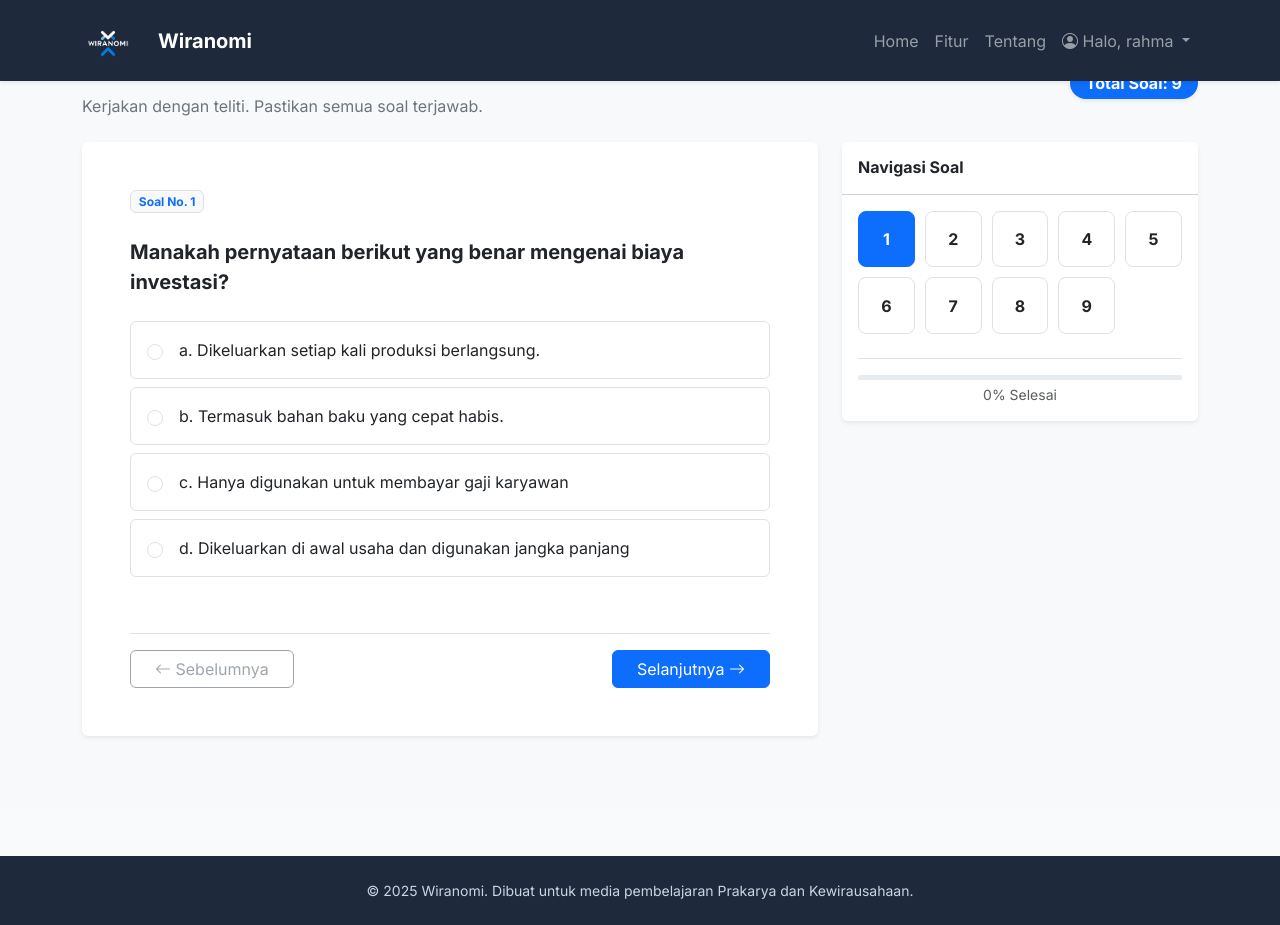
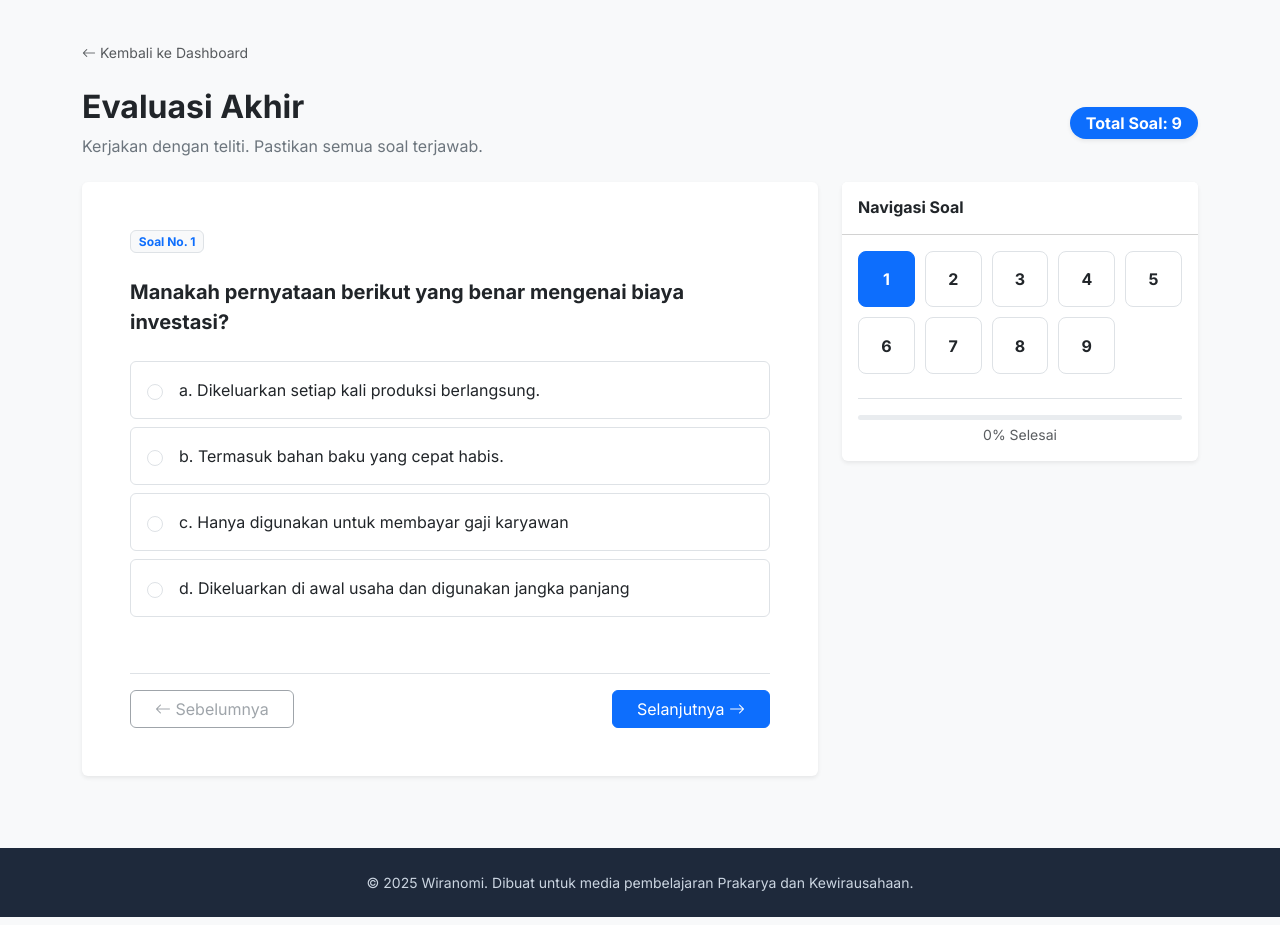
Before and after one commit to sitirahmatulmaulidiah/wiranomi, a Django app: page /evaluasi/ in a window 1280 px wide. Run offline with Django 5.2, Linux system fonts and the light colour scheme; a user stored in the database is signed in; data comes from the database, SQL or seed files in the repository; some libraries are stand-ins or nearby versions.

Commit message:
Merapikan halaman evaluasi

```diff
--- a/pembelajaran/templates/pembelajaran/evaluasi.html
+++ b/pembelajaran/templates/pembelajaran/evaluasi.html
@@ -5,16 +5,33 @@
 
 {% block extra_css %}
 <style>
-    /* Agar footer selalu di bawah (Sticky Footer) */
+    /* --- LOGIKA FOCUS MODE (MENYEMBUNYIKAN NAVIGASI) --- */
+    /* Sesuaikan class ini dengan class navbar/sidebar di layout_base.html Anda */
+    .navbar,
+    nav.navbar,
+    #sidebar,
+    .sidebar,
+    .main-sidebar,
+    header {
+        display: none !important;
+    }
+
+    /* Reset padding/margin body karena navbar hilang */
     body {
+        padding-top: 0 !important;
         display: flex;
         flex-direction: column;
         min-height: 100vh;
+        background-color: #f8f9fa; /* Warna background soft */
     }
+
     .content-wrapper {
         flex: 1;
+        margin-left: 0 !important; /* Reset margin sidebar jika ada */
+        padding-top: 40px; /* Beri jarak sedikit dari atas */
     }
 
+    /* --- STYLE EVALUASI --- */
     /* Style Navigasi Soal (Kotak Nomor) */
     .nav-grid {
         display: grid;
@@ -33,6 +50,7 @@
         font-weight: 600;
         cursor: pointer;
         transition: all 0.2s;
+        user-select: none;
     }
     .nav-item-box:hover {
         background-color: #e9ecef;
@@ -65,8 +83,16 @@
 {% endblock %}
 
 {% block layout %}
-<div class="content-wrapper bg-light py-5">
+<div class="content-wrapper bg-light">
     <div class="container">
+
+        <div class="row mb-4">
+            <div class="col-12">
+                <a href="{% url 'dashboard' %}" class="text-decoration-none text-muted small" onclick="return confirm('Yakin ingin keluar? Progres evaluasi mungkin tidak tersimpan.')">
+                    <i class="bi bi-arrow-left"></i> Kembali ke Dashboard
+                </a>
+            </div>
+        </div>
 
         <div class="row mb-4 align-items-center">
             <div class="col-md-8">
@@ -86,7 +112,7 @@
                     <div class="card border-0 shadow-lg text-center p-5">
                         <div class="mb-4">
                             {% if hasil_nilai >= 70 %}
-                                <img src="{% static 'pembelajaran/images/materi1.png' %}" width="120" alt="Sukses">
+                                <i class="bi bi-trophy-fill text-warning display-1"></i>
                                 <h2 class="fw-bold text-success mt-3">Luar Biasa!</h2>
                             {% else %}
                                 <div class="display-1 text-warning mb-3">⚠️</div>
@@ -106,7 +132,7 @@
                         </p>
 
                         <div class="d-flex justify-content-center gap-3">
-                            <a href="{% url 'halaman_materi' %}" class="btn btn-outline-secondary">Review Materi</a>
+                            <a href="{% url 'dashboard' %}" class="btn btn-outline-secondary">Ke Dashboard</a>
                             <a href="{% url 'evaluasi' %}" class="btn btn-primary">Coba Lagi</a>
                         </div>
                     </div>
@@ -172,7 +198,7 @@
                     </div>
 
                     <div class="col-lg-4">
-                        <div class="card border-0 shadow-sm">
+                        <div class="card border-0 shadow-sm sticky-top" style="top: 20px;">
                             <div class="card-header bg-white py-3">
                                 <h6 class="fw-bold mb-0">Navigasi Soal</h6>
                             </div>
@@ -218,7 +244,6 @@
                 </div>
                 <div class="modal-footer border-0 justify-content-center pb-4">
                     <button type="button" class="btn btn-outline-secondary px-4" data-bs-dismiss="modal">Periksa Lagi</button>
-
                     <button type="button" class="btn btn-success px-4" onclick="submitForm()">Ya, Kirim Sekarang</button>
                 </div>
             </div>
@@ -242,6 +267,8 @@
     updateUI();
 
     function updateUI() {
+        if (steps.length === 0) return; // Cegah error jika tidak ada soal
+
         // Logic menampilkan soal per halaman
         steps.forEach((step, index) => {
             if (index === currentStep) {
@@ -252,14 +279,14 @@
         });
 
         // Logic tombol Prev/Next/Submit
-        btnPrev.disabled = (currentStep === 0);
+        if (btnPrev) btnPrev.disabled = (currentStep === 0);
 
         if (currentStep === totalSteps - 1) {
-            btnNext.style.display = 'none';
-            btnSubmit.style.display = 'inline-block';
+            if (btnNext) btnNext.style.display = 'none';
+            if (btnSubmit) btnSubmit.style.display = 'inline-block';
         } else {
-            btnNext.style.display = 'inline-block';
-            btnSubmit.style.display = 'none';
+            if (btnNext) btnNext.style.display = 'inline-block';
+            if (btnSubmit) btnSubmit.style.display = 'none';
         }
 
         // Logic highlight kotak nomor di sidebar
@@ -276,12 +303,14 @@
         if (currentStep + n >= 0 && currentStep + n < totalSteps) {
             currentStep += n;
             updateUI();
+            window.scrollTo({ top: 0, behavior: 'smooth' }); // Auto scroll ke atas
         }
     }
 
     function jumpToStep(n) {
         currentStep = n;
         updateUI();
+        window.scrollTo({ top: 0, behavior: 'smooth' }); // Auto scroll ke atas
     }
 
     // Logic menandai soal yang sudah dijawab (Warna Hijau)
@@ -308,7 +337,6 @@
         if (progressText) progressText.innerText = percent + '% Selesai';
     }
 
-    // PERUBAHAN 3: Fungsi Submit Programmatic
     function submitForm() {
         document.getElementById('evaluasiForm').submit();
     }
```
